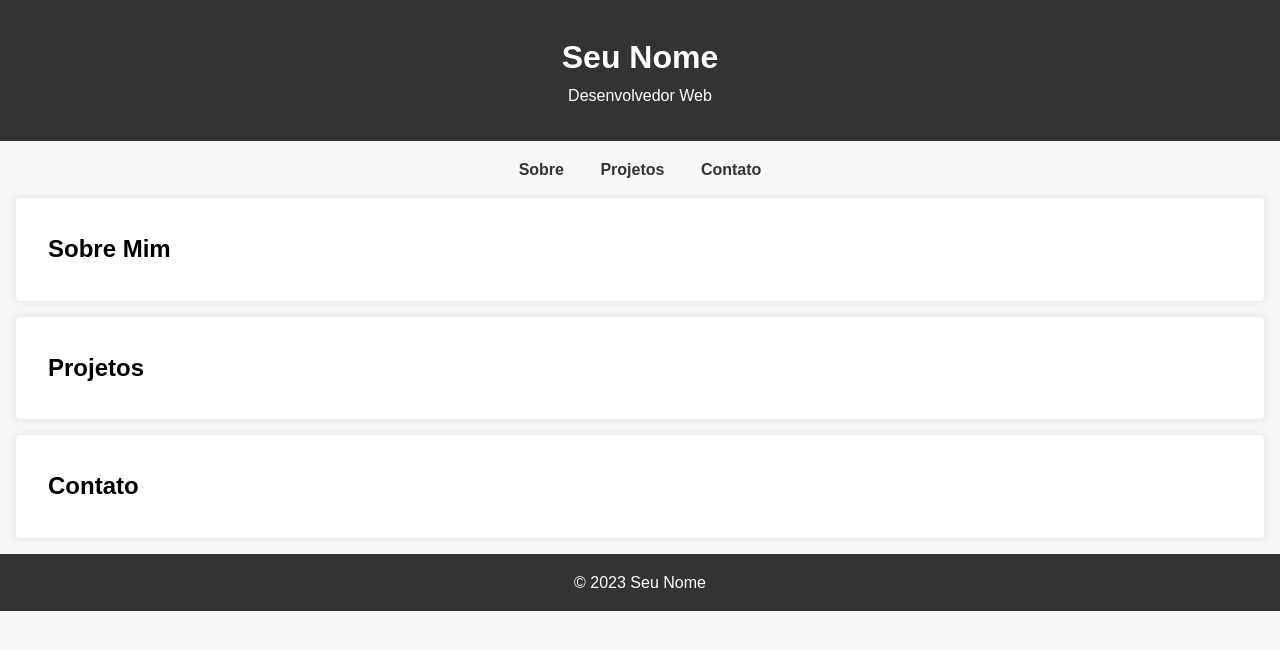
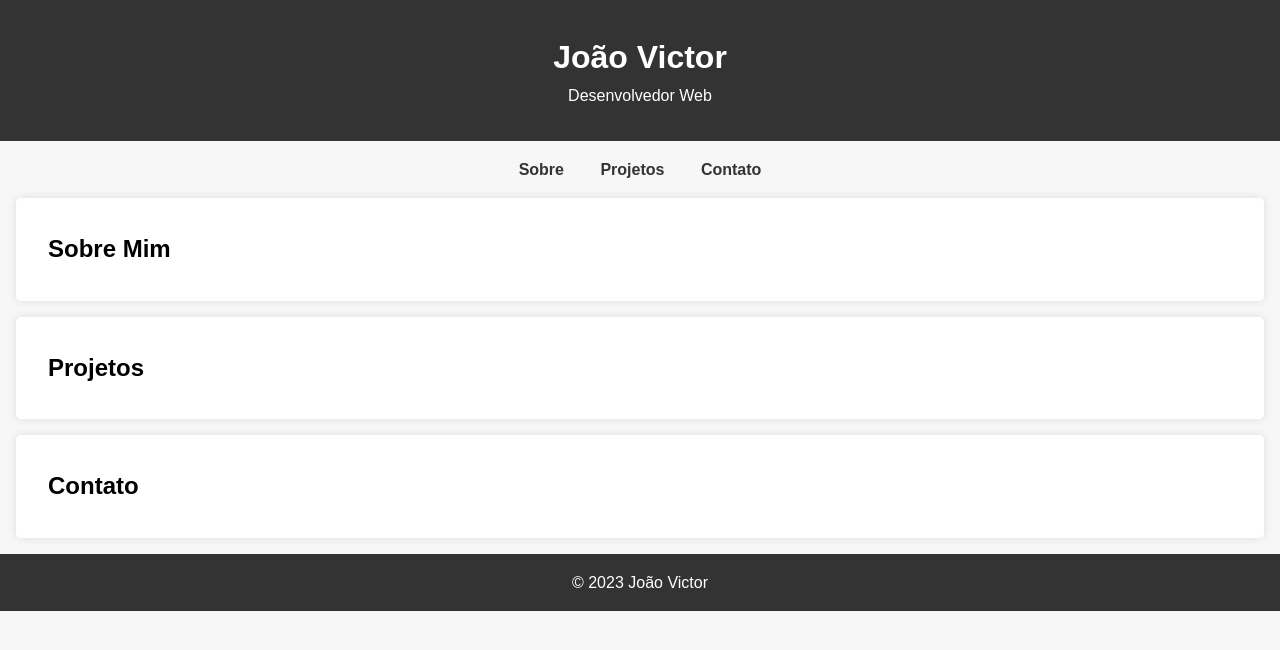
Before and after one commit to JoaoVictorPr/my-landing-pag, a plain HTML site: page index.html in a window 1280 px wide. Drawn offline with Linux system fonts and the light colour scheme.

Commit message:
portugues

```diff
--- a/index.html
+++ b/index.html
@@ -8,7 +8,7 @@
 </head>
 <body>
     <header>
-        <h1>Seu Nome</h1>
+        <h1>João Victor</h1>
         <p>Desenvolvedor Web</p>
     </header>
     <nav>
@@ -31,7 +31,7 @@
         <!-- Informações de contato aqui -->
     </section>
     <footer>
-        <p>&copy; 2023 Seu Nome</p>
+        <p>&copy; 2023 João Victor</p>
     </footer>
 </body>
 </html>
```
